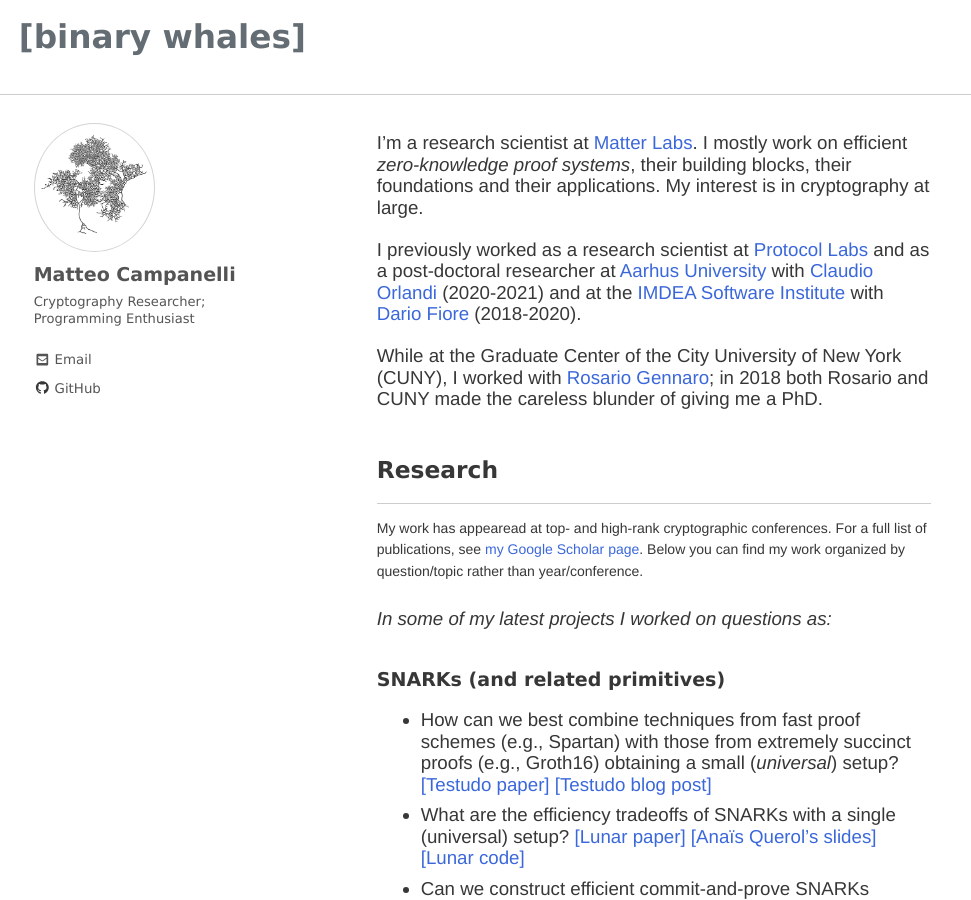
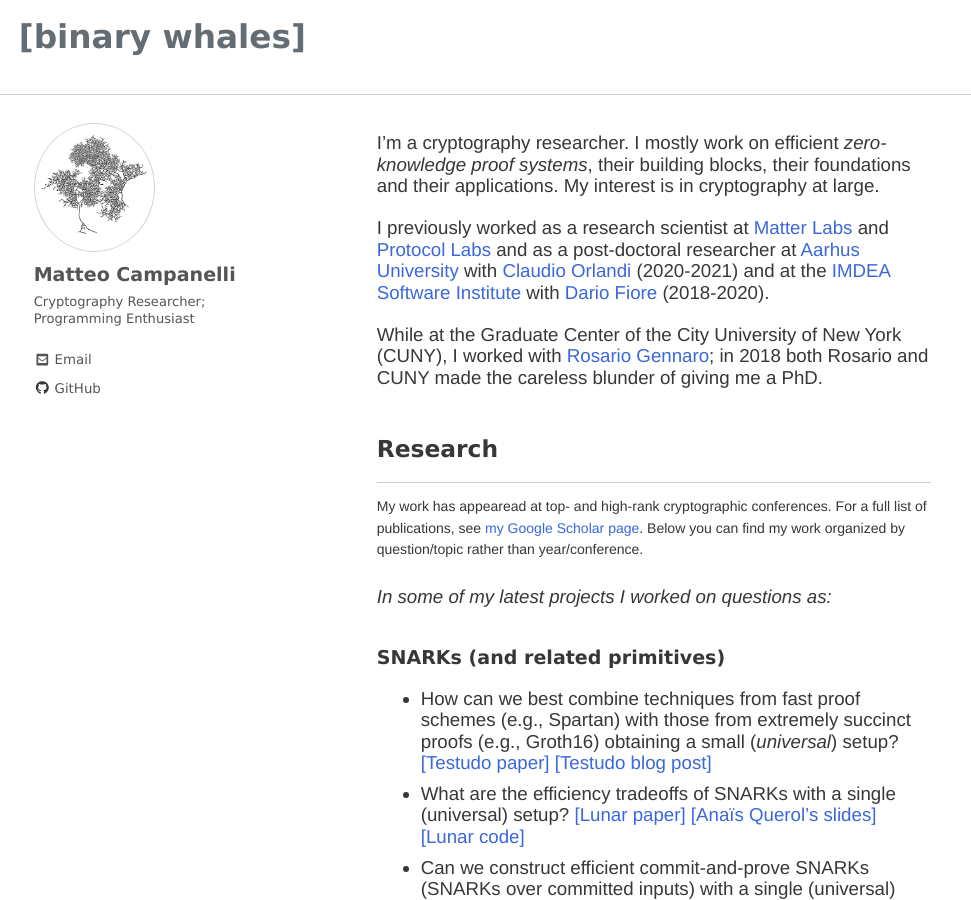
Before and after one commit to matteocam/matteocam.github.io, a Jekyll site: the page built from index.md, in a window 1280 px wide and 900 px high. Shown: the whole window, without its empty margins (0-971 px from the left). Built offline with Jekyll 4.4.1, drawn with Linux system fonts in a browser that asks for light colours; nearby versions of some CDN libraries; some web fonts are replaced; a script that is not in the unit is left out.

Commit message:
Update index.md

```diff
--- a/index.md
+++ b/index.md
@@ -6,10 +6,10 @@ author_profile: true
 ---
 
 
-I'm a research scientist at [Matter Labs](https://matter-labs.io/).
+I'm a cryptography researcher.
 I mostly work on efficient _zero-knowledge proof systems_, their building blocks, their foundations and their applications. My interest is in cryptography at large.
 
-I previously worked as a research scientist at [Protocol Labs](https://protocol.ai) and as a post-doctoral researcher at [Aarhus University](https://www.au.dk/) with [Claudio Orlandi](https://cs.au.dk/~orlandi/) (2020-2021) and at the [IMDEA Software Institute](https://software.imdea.org/index.html) with [Dario Fiore](http://www.dariofiore.it/) (2018-2020).
+I previously worked as a research scientist at [Matter Labs](https://matter-labs.io/) and [Protocol Labs](https://protocol.ai) and as a post-doctoral researcher at [Aarhus University](https://www.au.dk/) with [Claudio Orlandi](https://cs.au.dk/~orlandi/) (2020-2021) and at the [IMDEA Software Institute](https://software.imdea.org/index.html) with [Dario Fiore](http://www.dariofiore.it/) (2018-2020).
 
 While at the Graduate Center of the City University of New York (CUNY), I worked with [Rosario Gennaro](http://www-cs.ccny.cuny.edu/~rosario/); in 2018 both Rosario and CUNY made the careless blunder of giving me a PhD.
 
```
